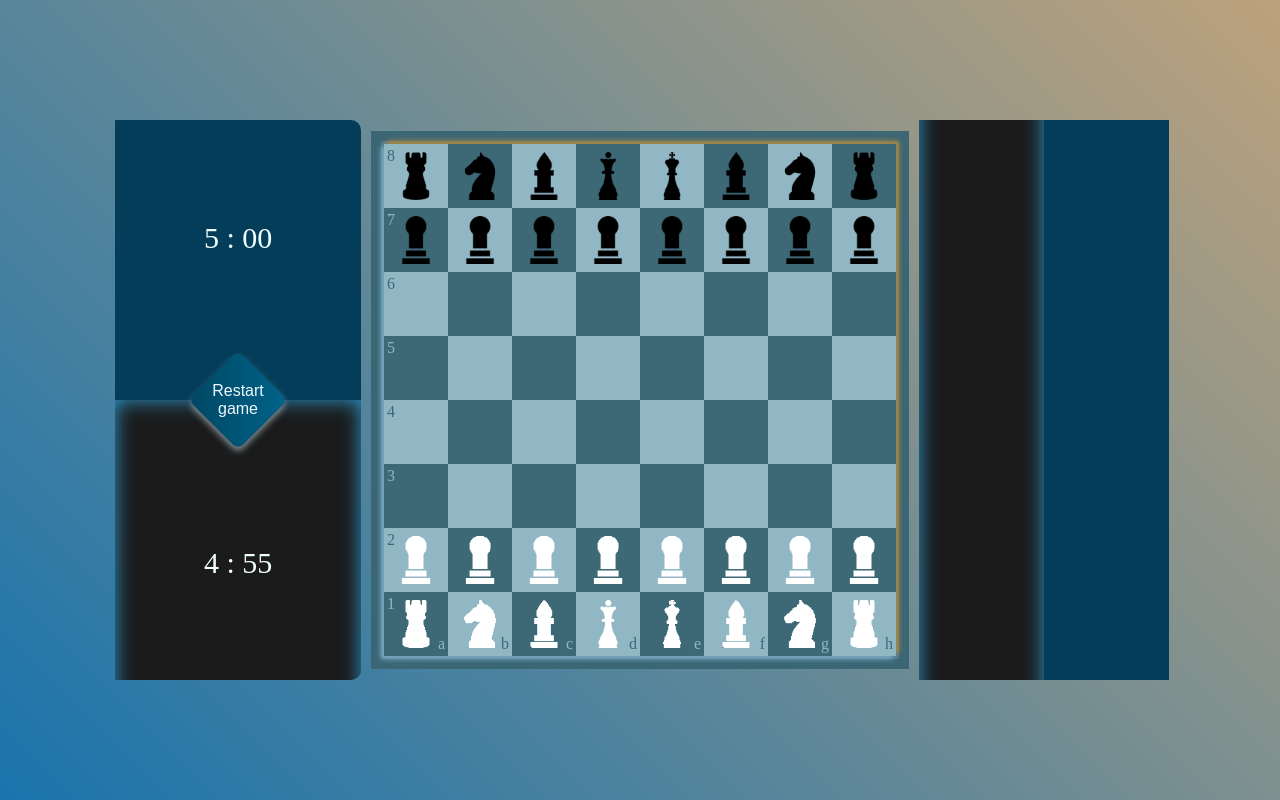
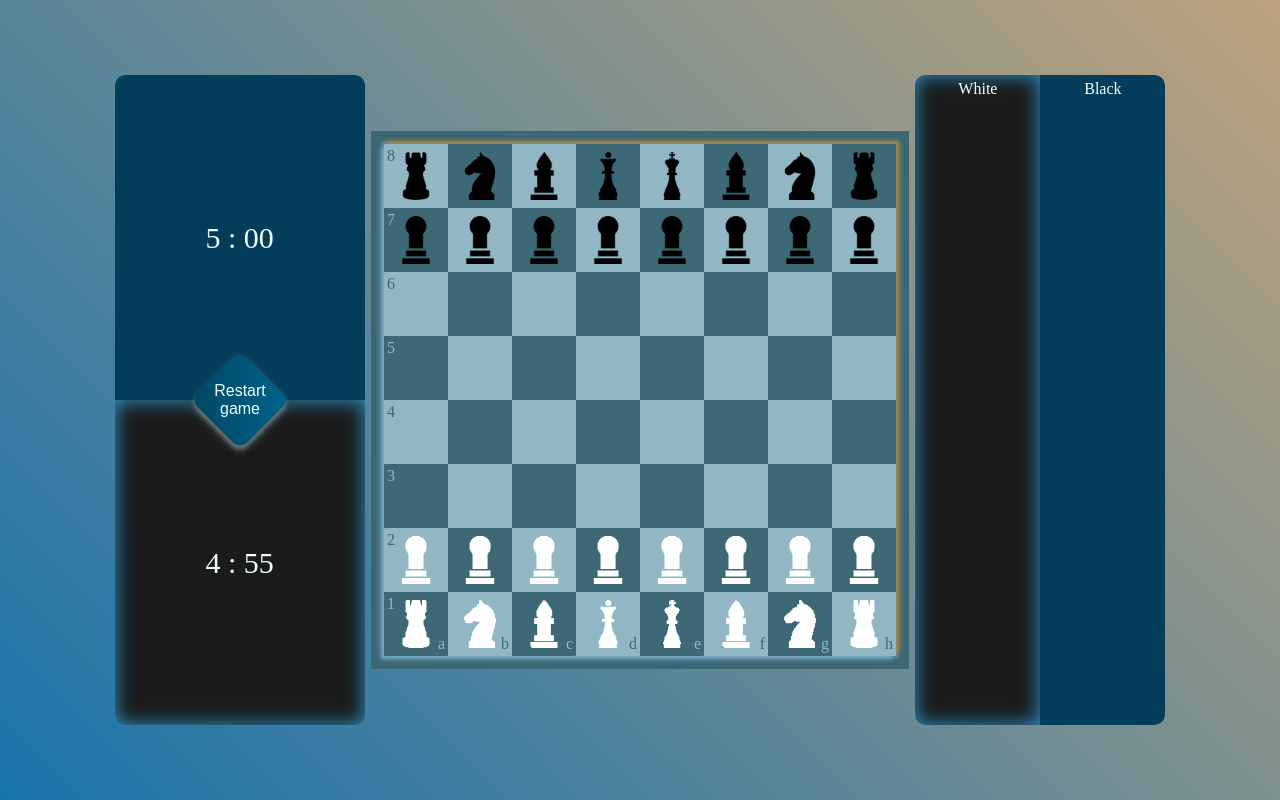
Before and after one commit to ArturSpirenkov/Chess, a Vue app: page / in a window 1280 px wide. Built offline with nearby package versions, Linux system fonts and the light colour scheme.

Commit message:
add styles

```diff
--- a/src/App.vue
+++ b/src/App.vue
@@ -41,12 +41,14 @@ onMounted(() => {
       :current-player="currentPlayer"
       class="players"
     />
+    <div class="main-board">
       <BoardComponent
       :board="(board as Board)"
       @update-board="refreshBoard"
       :currentPlayer="currentPlayer"
       :swapPlayer="swapPlayer"
     />
+    </div>
   <div class="figure-lost">
     <LostFigures
       class="figure-lost__white"
@@ -65,58 +67,45 @@ onMounted(() => {
 </template>
 
 <style lang="scss">
-* {
-  box-sizing: border-box;
-}
+@import '@/assets/styles';
+
 body{
-  margin: 0;
-  padding: 0;
   background: rgba(189, 162, 124, 1.0);
   background: linear-gradient(225deg, rgba(189, 162, 124, 1.0), rgba(26, 116, 173, 1.0));
 }
 .app {
-  width: 100vw;
-  height: 100vh;
-  grid-template-columns: repeat(3, 1fr);
   display: flex;
-  flex-direction: row;
-  align-items: center;
+  @include media("max", "lg") {
+    flex-direction: column;
+  }
 }
 .main-board {
-  margin: 30px;
-  flex-basis: 100%;
-
+  background-color: azure;
+  display: flex;
+  justify-content: center;
+  margin: 0.5vw;
 }
 .players {
-  flex-basis: 50%;
   display: flex;
-  justify-content: end;
-  align-items: center;
-  margin: 10px;
-  height: 70vh;
+  border-radius: 10px;
+  background-color: aqua;
   overflow: hidden;
-  border-radius: 10px;
 }
 .figure-lost {
-  flex-basis: 50%;
-  margin: 10px;
+  background-color: bisque;
   display: flex;
-  height: 70vh;
+  border-radius: 10px;
+  justify-content: start;
   overflow: hidden;
-  justify-content: start;
   align-items: center;
-
+  @include media("max", "lg") {
+    min-width: 20%;
+  }
   &__black {
-    min-width: 125px;
-    max-width: 250px;
-    border-radius: 0 10px 10px 0;
     display: flex;
     justify-content: center;
   }
   &__white {
-    min-width: 125px;
-    max-width: 250px;
-    border-radius: 10px 0 0 10px;
     display: flex;
     justify-content: center;
   }
--- /dev/null
+++ b/src/assets/styles/colors.scss
@@ -0,0 +1,7 @@
+$color-blue: #043d5a;
+$color-white: #f0ffff;
+$color-dark: #434c59;
+$cell-white: #91B7C5;
+$cell-black: #3D6977;
+$selected-cell: #78ADCE;
+$available-cell: #9d9f10;
--- /dev/null
+++ b/src/assets/styles/default.scss
@@ -0,0 +1,34 @@
+#app {
+  font-family: Avenir, Helvetica, Arial, sans-serif;
+  -webkit-font-smoothing: antialiased;
+  -moz-osx-font-smoothing: grayscale;
+}
+
+body,
+html {
+  padding: 0;
+  margin: 0;
+  width: 100%;
+  background-color: #1e1b26;
+  font-family: 'Nunito';
+}
+
+* {
+  &,
+  &::before,
+  &::after {
+    box-sizing: border-box;
+  }
+}
+
+.paragraph {
+  font-size: 14px;
+}
+
+.app {
+  font-family: 'Nunito';
+  display: flex;
+  justify-content: center;
+  align-items: center;
+  height: 100vh;
+}
--- /dev/null
+++ b/src/assets/styles/index.scss
@@ -0,0 +1,3 @@
+@import "./default.scss";
+@import "./colors.scss";
+@import "./mixin.scss";
--- a/src/assets/styles/mixin.scss
+++ b/src/assets/styles/mixin.scss
@@ -10,3 +10,13 @@
   background-color: #1B1B1B;
   box-shadow: inset 0px 0px 20px 0px #2d9ad1;
 }
+$sizes: ("xs":320px, "sm":576px, "md":768px, "lg":992px, "xl":1200px);
+@mixin media($minmax, $media) {
+  @each $size, $resolution in $sizes {
+    @if $media == $size {
+      @media only screen and (#{$minmax}-width: $resolution) {
+        @content;
+      }
+    }
+  }
+}
--- a/src/components/BoardComponent.vue
+++ b/src/components/BoardComponent.vue
@@ -17,7 +17,6 @@ const props = defineProps<BoardProps>()
 const emit = defineEmits<{
   updateBoard: [board: Board]
 }>()
-
 
 const selectCell = (cell: Cell): void => {
   if (cellTarget.value && cellTarget.value !== cell && cellTarget.value.figure?.canMove(cell)) {
@@ -65,13 +64,14 @@ const focusCell = (cell: Cell): boolean => {
 </template>
 
 <style lang="scss" scoped>
+@import '@/assets/styles';
+
   .board {
     user-select: none;
     box-sizing: content-box;
     border: solid 3px #4F7C8A;
     min-width: calc(64px * 8);
     max-width: calc(64px * 8);
-    height: calc(64px * 8);
     display: flex;
     flex-direction: row;
     flex-wrap: wrap;
@@ -79,6 +79,10 @@ const focusCell = (cell: Cell): boolean => {
     margin: 10px;
     box-shadow: 0px 0px 0px 10px #3B6674;
     z-index: 1;
+    @include media("max", "sm") {
+      min-width: calc(42px * 8);
+      max-width: calc(42px * 8);
+    }
     &::before {
       box-shadow: -3px 3px 5px #78ADCE;
       content: '';
--- a/src/components/CellComponent.vue
+++ b/src/components/CellComponent.vue
@@ -23,7 +23,6 @@ const axisNumbers = computed(() => {
 
 const axisLetters = computed(() => {
   return props.cell.y == 7 ? true : false
-
 })
 
 const computedNumber = computed(() => {
@@ -59,6 +58,8 @@ const computedLetter = computed(() => {
 </template>
 
 <style lang="scss" scoped>
+@import '@/assets/styles';
+
   .cell {
     height: 64px;
     width: 64px;
@@ -66,39 +67,55 @@ const computedLetter = computed(() => {
     justify-content: center;
     align-items: center;
     position: relative;
+    @include media("max", "sm") {
+      height: 42px;
+      width: 42px;
+    }
     & img {
       width: 48px;
       height: 48px;
       position: relative;
+      @include media("max", "sm") {
+        width: 30px;
+        height: 30px;
+      }
     }
     &__num {
       position: absolute;
       top: 3px;
       left: 3px;
+      @include media("max", "sm") {
+        right: 2px;
+        bottom: 2px;
+        font-size: 12px;
+      }
     }
     &__letter {
       position: absolute;
       right: 3px;
       bottom: 3px;
+      @include media("max", "sm") {
+        right: 2px;
+        bottom: 2px;
+        font-size: 12px;
+      }
     }
   }
   .white {
-    background-color: #91B7C5;
-
-    color: #3D6977;
+    background-color: $cell-white;
+    color: $cell-black;
   }
   .black {
-    background-color: #3D6977;
-    color:  #91B7C5;
-
+    background-color: $cell-black;
+    color: $cell-white;
   }
   .selected {
-    background-color: #78ADCE;
+    background-color: $selected-cell;
   }
   .available {
     height: 12px;
     width: 12px;
     border-radius: 50%;
-    background-color: #9d9f10;
+    background-color: $available-cell;
   }
 </style>
--- a/src/components/LostFigures.vue
+++ b/src/components/LostFigures.vue
@@ -1,6 +1,4 @@
 <script setup lang="ts">
-import { Colors } from '@/models/Colors';
-import type { Player } from '@/models/Player';
 import type { Figure } from '@/models/figures/figure';
 
 interface LostFiguresProps {
@@ -23,17 +21,28 @@ const props = defineProps<LostFiguresProps>()
 </template>
 
 <style lang="scss" scoped>
+@import '@/assets/styles';
+
 .lost {
   display: flex;
   flex-direction: column;
-  margin: 0;
-  padding: 0;
-  background-color: antiquewhite;
   height: 650px;
+  width: 125px;
   justify-content: start;
   align-items: center;
-  color: azure;
-  background-color: #043d5a;;
+  color: $color-white;
+  background-color: $color-blue;
+  @include media("max", "lg") {
+    flex-direction: row;
+    width: 100%;
+    height: 100px;
+    justify-content: center;
+    align-items: center;
+  }
+  @include media("max", "sm") {
+    height: 50px;
+    font-size: 14px;
+  }
   & p {
     margin: 5px;
     &::first-letter {
@@ -48,11 +57,28 @@ const props = defineProps<LostFiguresProps>()
     align-items: center;
     & img {
       height: 30px;
+      @include media("max", "lg") {
+        height: 25px;
+      }
+      @include media("max", "sm") {
+        height: 20px;
+      }
+    }
+    @include media("max", "lg") {
+      flex-direction: column;
+      width: 40px;
+      font-size: 12px;
+      margin: 8px;
+      justify-content: center;
+      align-items: center;
+    }
+    @include media("max", "sm") {
+      font-size: 8px;
+      width: 15px;
     }
   }
   &__target {
-    background-color: #1B1B1B;
-    box-shadow: inset 0px 0px 20px 0px #2d9ad1;
+    @include player-selected
   }
 }
 </style>
--- a/src/components/PlayerBoard.vue
+++ b/src/components/PlayerBoard.vue
@@ -39,28 +39,34 @@ const handleRestart = () => {
   </div>
 </template>
 <style lang="scss">
-@import '../assets/styles/mixin.scss';
+@import '@/assets/styles';
 
 .player-board {
-  color: azure;
-  width: 70%;
+  color: $color-white;
   height: 650px;
+  width: 250px;
   display: flex;
   flex-direction: column;
-  max-width: 250px;
   position: relative;
   font-size: 30px;
+  @include media("max", "lg") {
+    flex-direction: row;
+    height: 100px;
+    width: 537px;
+  }
+  @include media("max", "sm") {
+    height: 50px;
+    width: 360px;
+    font-size: 20px;
+  }
 
   &__white-player {
     @include player;
-    border-radius: 0 0 10px 10px;
   }
   &__black-player {
     @include player;
-    border-radius: 10px 10px 0 0;
   }
 }
-
 .restart-time {
   width: 70px;
   height: 70px;
@@ -69,17 +75,29 @@ const handleRestart = () => {
   top: calc(50% - 35px);
   left: calc(50% - 35px);
   rotate: 45deg;
-  border-radius: 7px;
+  border-radius: 10px;
   box-shadow: 3px 3px 6px #7e8c93;
   cursor: pointer;
+  @include media("max", "sm") {
+    height: 35px;
+    width: 35px;
+    top: calc(50% - 17.5px);
+    left: calc(50% - 17.5px);
+  }
   &__btn {
     background: none;
     border: none;
     height: 100%;
     rotate: -45deg;
-    color: aliceblue;
+    color: $color-white;
     font-size: 16px;
     font-weight: 500;
+    display: flex;
+    justify-content: center;
+    align-items: center;
+    @include media("max", "sm") {
+      font-size: 8px;
+    }
   }
 }
 .white-player {
```
Lines whose indentation alone changed are shown as unchanged.
